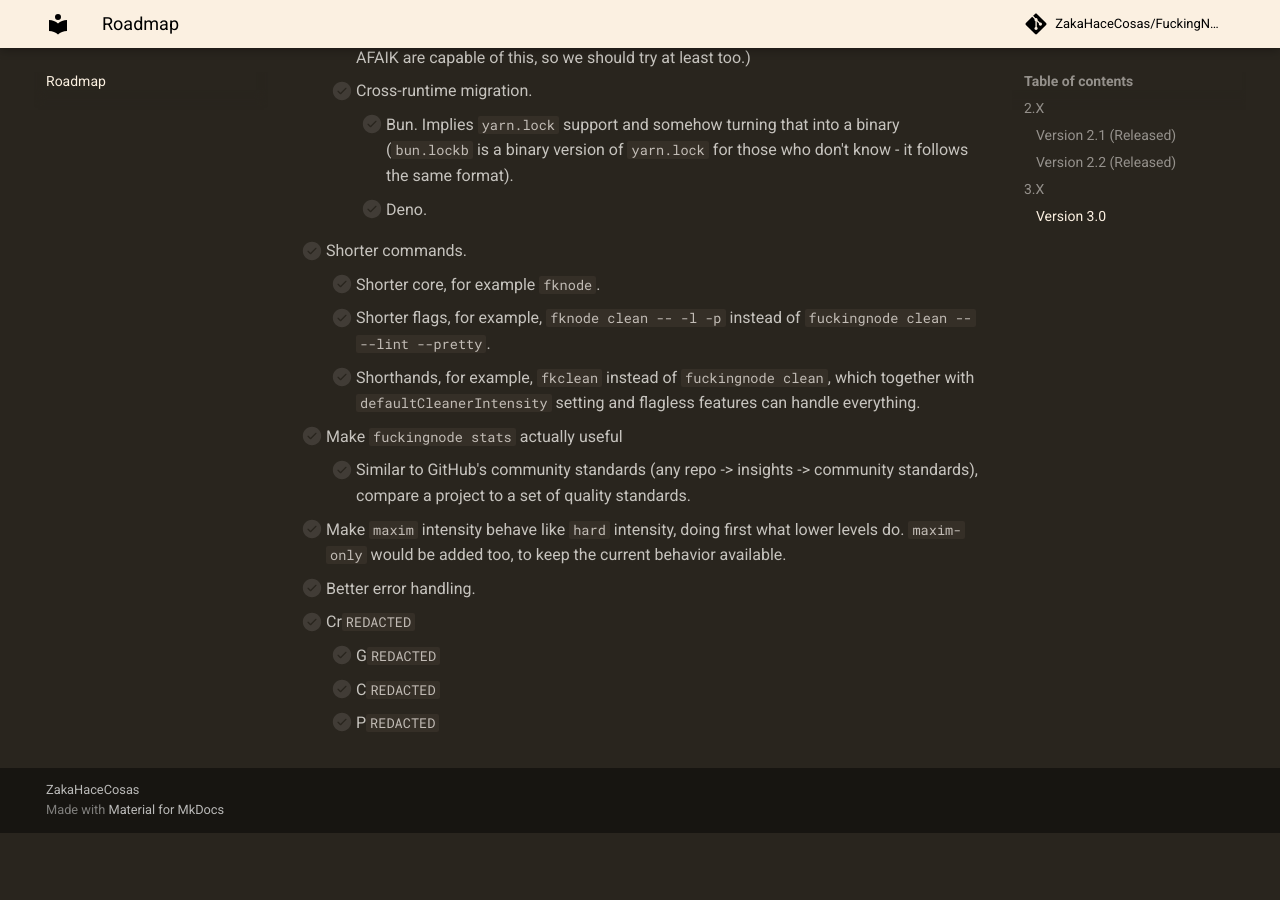
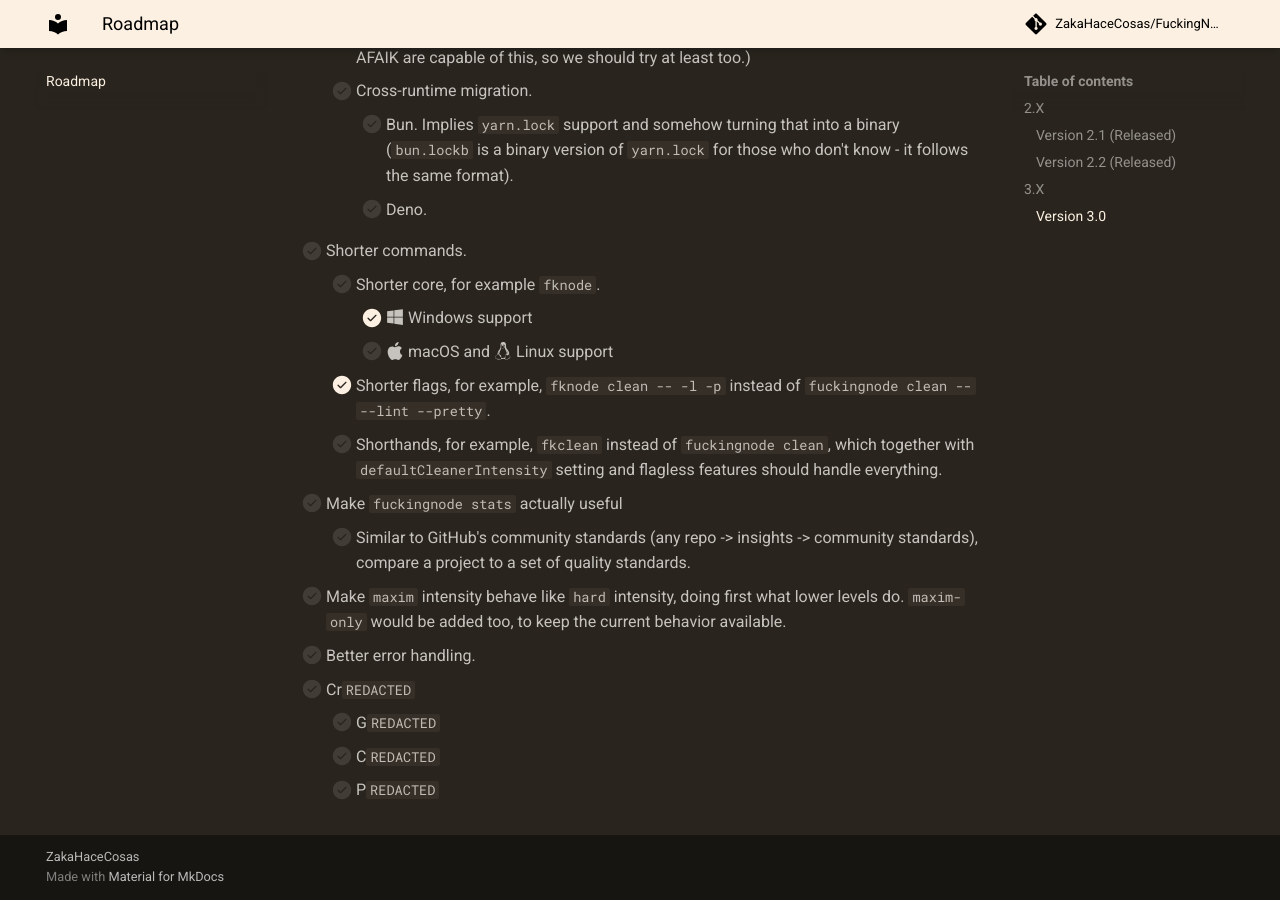
Before and after one commit to ZakaHaceCosas/FuckingNode, an MkDocs documentation site: the page built from docs/about/roadmap.md, in a window 1280 px wide and 900 px high, scrolled down 1404 px. Built offline with MkDocs 1.6.1 and Material for MkDocs 9.7.7, drawn with Linux system fonts in a browser that asks for light colours; comment, search, counter and statistics services are not loaded; before the commit the page ends 2237 px from its top, so only the background shows below that.

Commit message:
(chore) update roadmap

```diff
--- a/docs/about/roadmap.md
+++ b/docs/about/roadmap.md
@@ -44,8 +44,10 @@ We'll expand (and rarely, but not impossibly, shrink) this roadmap as we make pr
         - [ ] Deno.
 - [ ] Shorter commands.
     - [ ] Shorter core, for example `fknode`.
-    - [ ] Shorter flags, for example, `fknode clean -- -l -p` instead of `fuckingnode clean -- --lint --pretty`.
-    - [ ] Shorthands, for example, `fkclean` instead of `fuckingnode clean`, which together with `defaultCleanerIntensity` setting and flagless features can handle everything.
+        - [X] :fontawesome-brands-windows: Windows support
+        - [ ] :simple-apple: macOS and :simple-linux: Linux support
+    - [X] Shorter flags, for example, `fknode clean -- -l -p` instead of `fuckingnode clean -- --lint --pretty`.
+    - [ ] Shorthands, for example, `fkclean` instead of `fuckingnode clean`, which together with `defaultCleanerIntensity` setting and flagless features should handle everything.
 - [ ] Make `fuckingnode stats` actually useful
     - [ ] Similar to GitHub's community standards (any repo -> insights -> community standards), compare a project to a set of quality standards.
 - [ ] Make `maxim` intensity behave like `hard` intensity, doing first what lower levels do. `maxim-only` would be added too, to keep the current behavior available.
```
